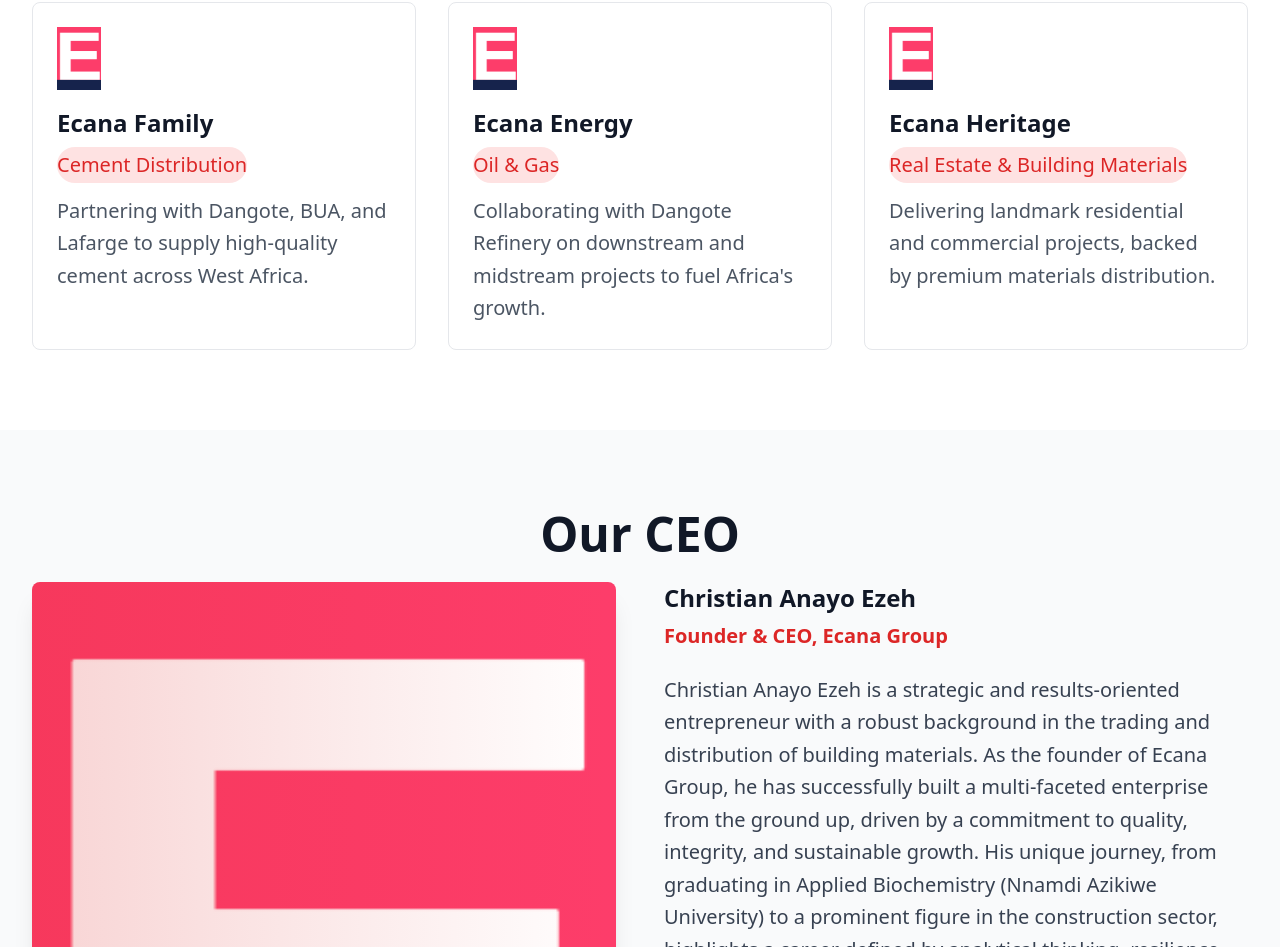
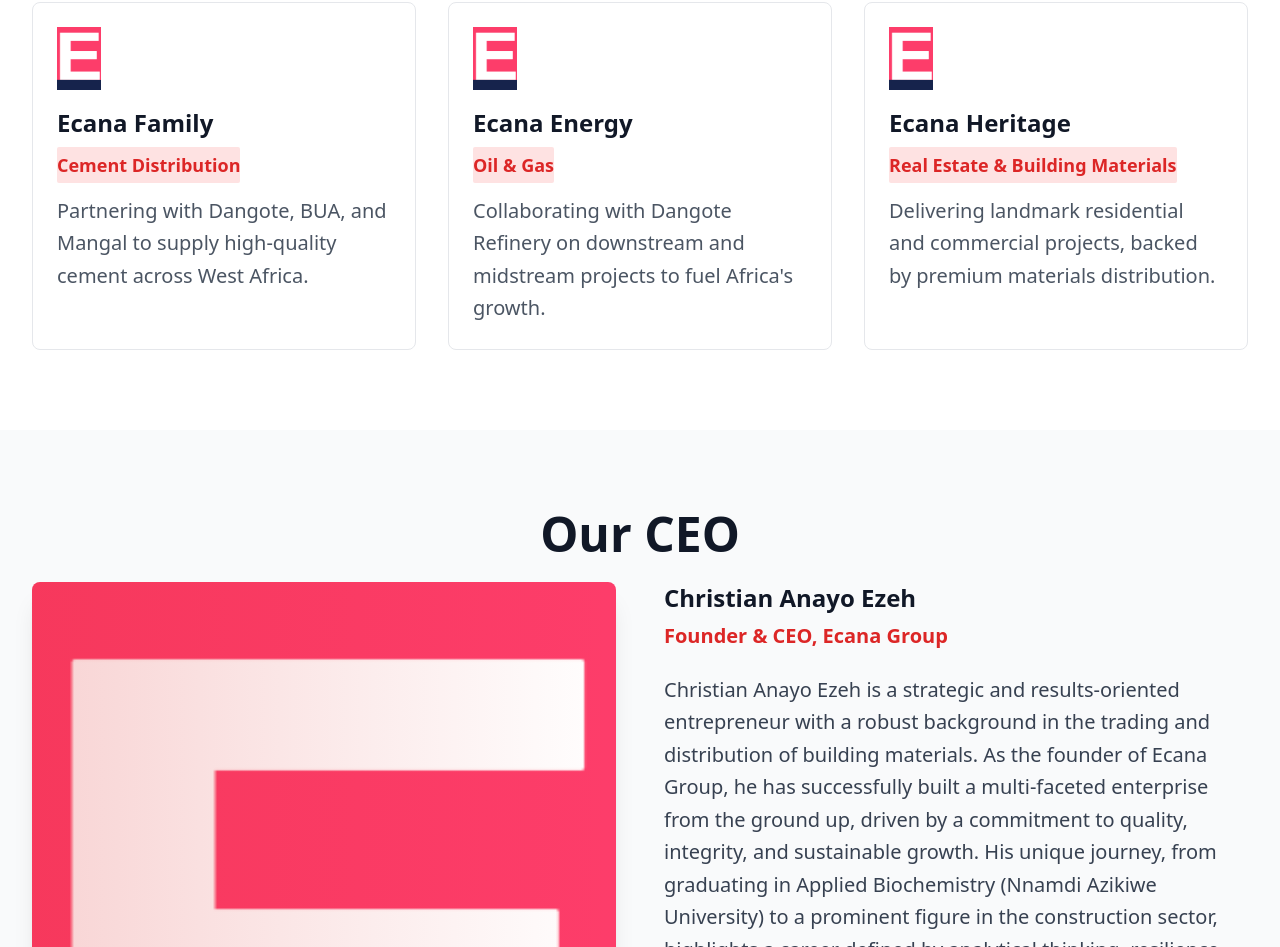
Before and after one commit to mail2chuka/ecangroups, a Next.js app: page / in a window 1280 px wide. Shown: the part 1756-2703 px from the top of the page. Built offline with nearby package versions, Linux system fonts and the light colour scheme.

Commit message:
Update index.js

```diff
--- a/src/pages/index.js
+++ b/src/pages/index.js
@@ -252,7 +252,7 @@ const PortfolioSection = () => {
       name: 'Ecana Family',
       sector: 'Cement Distribution',
       description:
-        'Partnering with Dangote, BUA, and Lafarge to supply high-quality cement across West Africa.',
+        'Partnering with Dangote, BUA, and Mangal to supply high-quality cement across West Africa.',
       logo: '/images/ecana-logo.png',
     },
     {
@@ -298,7 +298,7 @@ const PortfolioSection = () => {
               <h3 className="text-2xl font-bold text-gray-900 mb-2 group-hover:text-red-600 transition-colors duration-300">
                 {company.name}
               </h3>
-              <span className="inline-block bg-red-100 text-red-600 text-xl py-1 rounded-full mb-3">
+              <span className="inline-block bg-red-100 text-red-600 text-lg font-semibold py-1 rounded-sm mb-3">
                 {company.sector}
               </span>
               <p className="text-gray-600 text-xl leading-relaxed">
```
